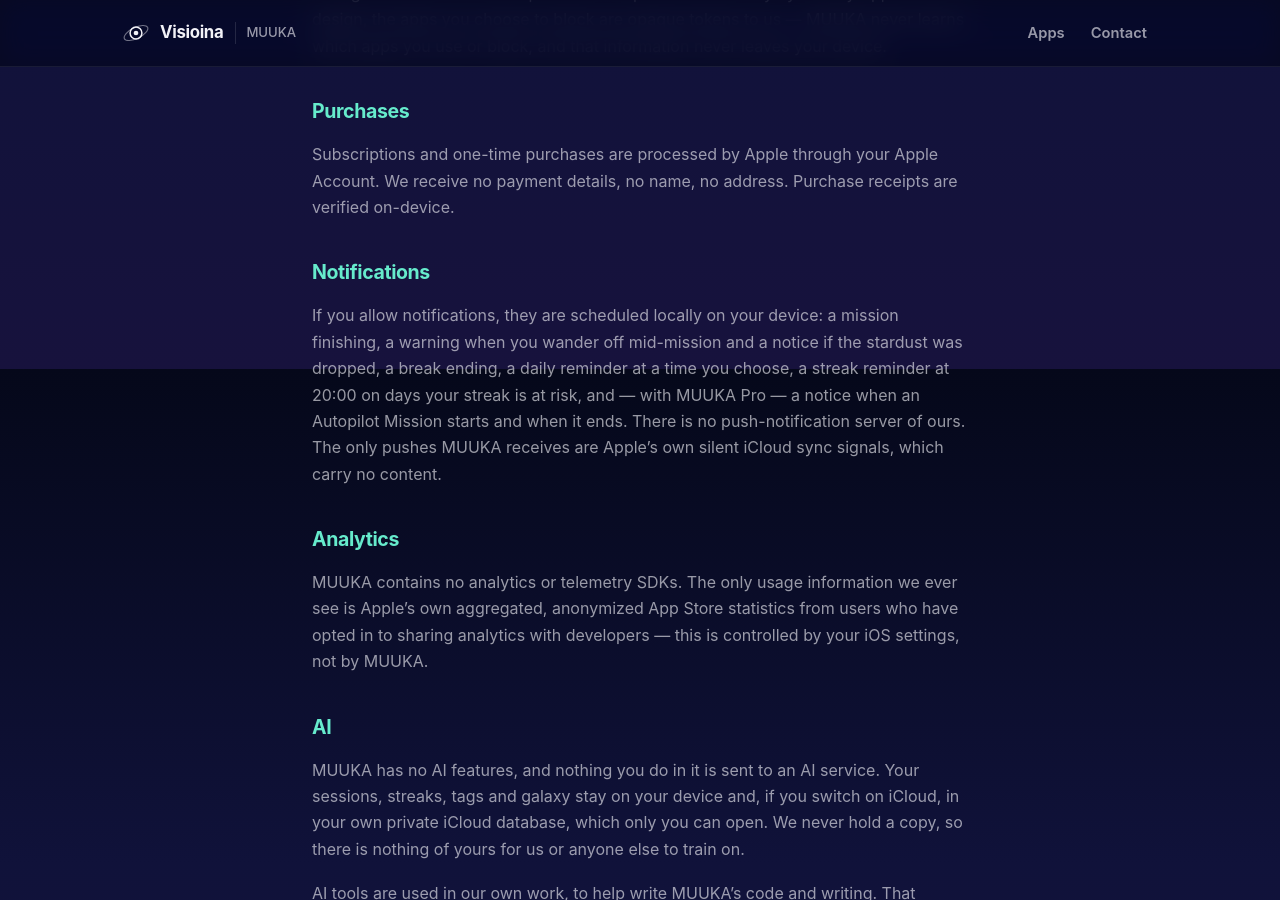
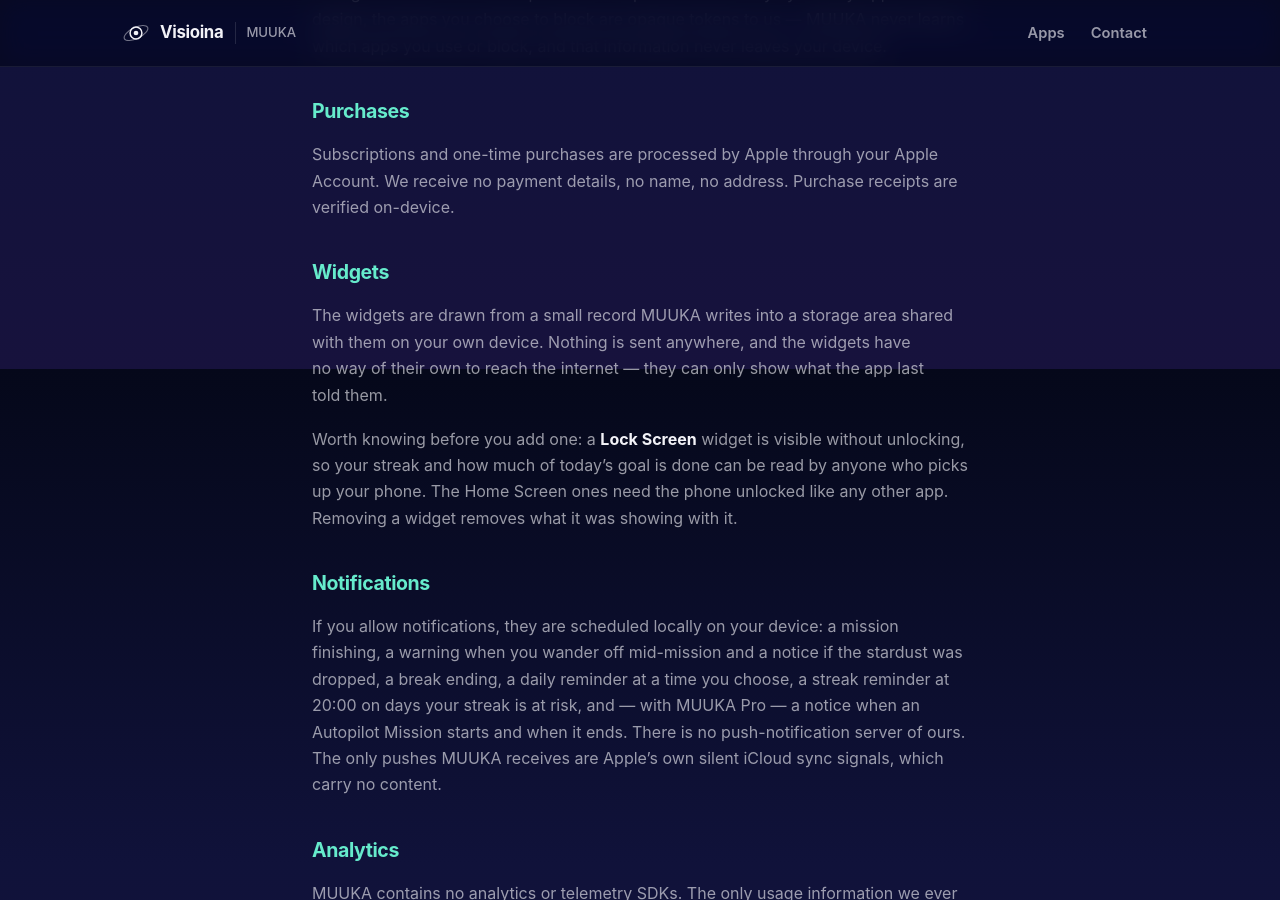
Before and after one commit to selinahti/visioinawebsite, a Jekyll site: the page built from _apps/muuka/privacy.md, in a window 1280 px wide and 900 px high, scrolled down 1431 px. Built offline with Jekyll 4.4.1, drawn with Linux system fonts in a browser that asks for light colours.

Commit message:
A widgets section in the privacy policy, and the gallery shot without iOS in it
The widgets add no new data flow — they read a small record the app writes
into shared storage on the same device and have no way of their own to reach
the internet — so the policy says that plainly rather than implying something
new is collected.

The part worth stating is the other one: a Lock Screen widget is readable
WITHOUT unlocking, so a streak and a day's progress can be seen by anyone who
picks up the phone. That is not about collection at all, and nothing else on
the page hints at it. It belongs where someone reads it before adding one.

The gallery's widget shot goes back to the widget on MUUKA's own sky. The
Home Screen photograph that replaced it put Fitness, Watch, Contacts and the
dock in a row of dark app screens, which reads as a picture of iOS rather
than of this app. It also now carries the Work tag.

Co-Authored-By: Claude Opus 5 <noreply@anthropic.com>

```diff
--- a/_apps/muuka/privacy.md
+++ b/_apps/muuka/privacy.md
@@ -67,6 +67,18 @@ Subscriptions and one-time purchases are processed by Apple through your Apple
 Account. We receive no payment details, no name, no address. Purchase receipts
 are verified on-device.
 
+## Widgets
+
+The widgets are drawn from a small record MUUKA writes into a storage area
+shared with them on your own device. Nothing is sent anywhere, and the widgets
+have no way of their own to reach the internet — they can only show what the
+app last told them.
+
+Worth knowing before you add one: a **Lock Screen** widget is visible without
+unlocking, so your streak and how much of today's goal is done can be read by
+anyone who picks up your phone. The Home Screen ones need the phone unlocked
+like any other app. Removing a widget removes what it was showing with it.
+
 ## Notifications
 
 If you allow notifications, they are scheduled locally on your device: a
```
Also changed, not shown: assets/apps/muuka/shot-14.jpg.
